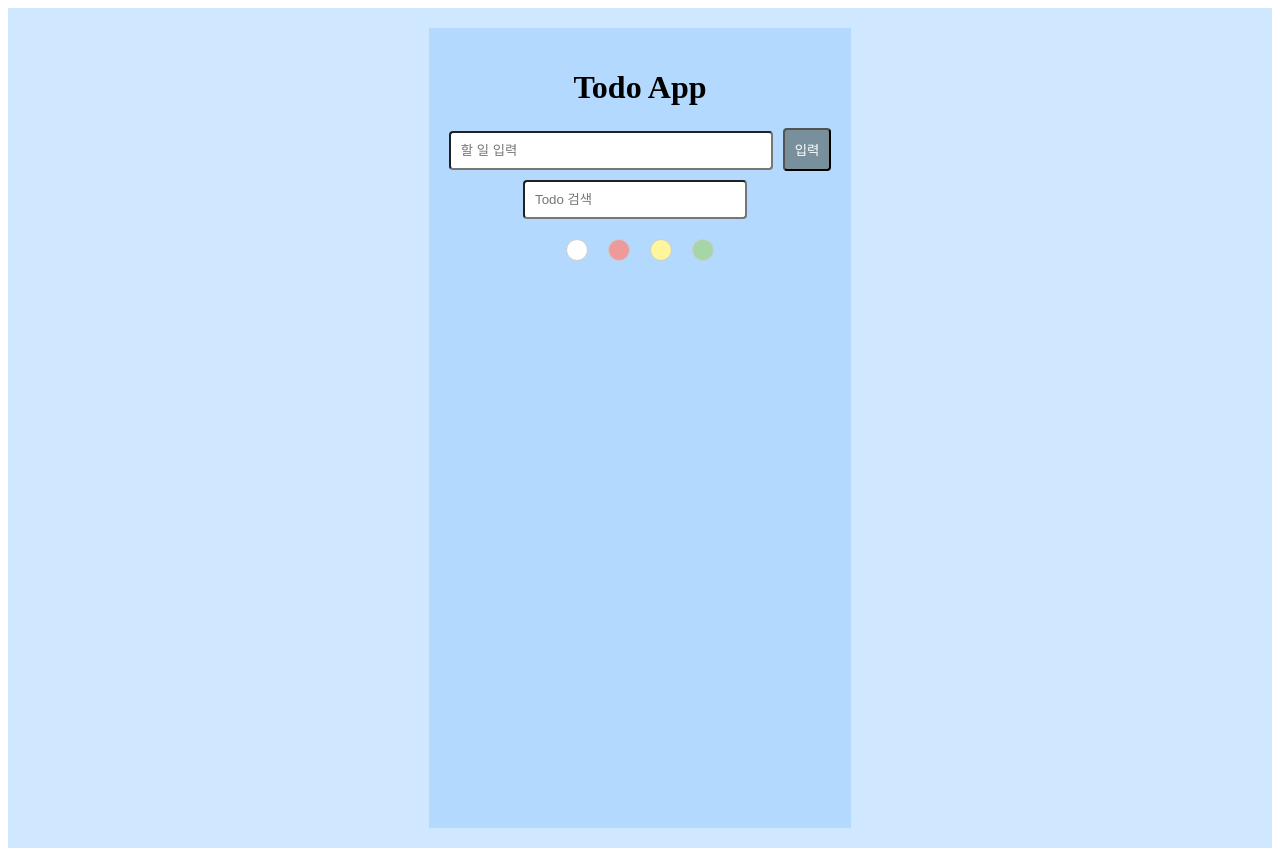
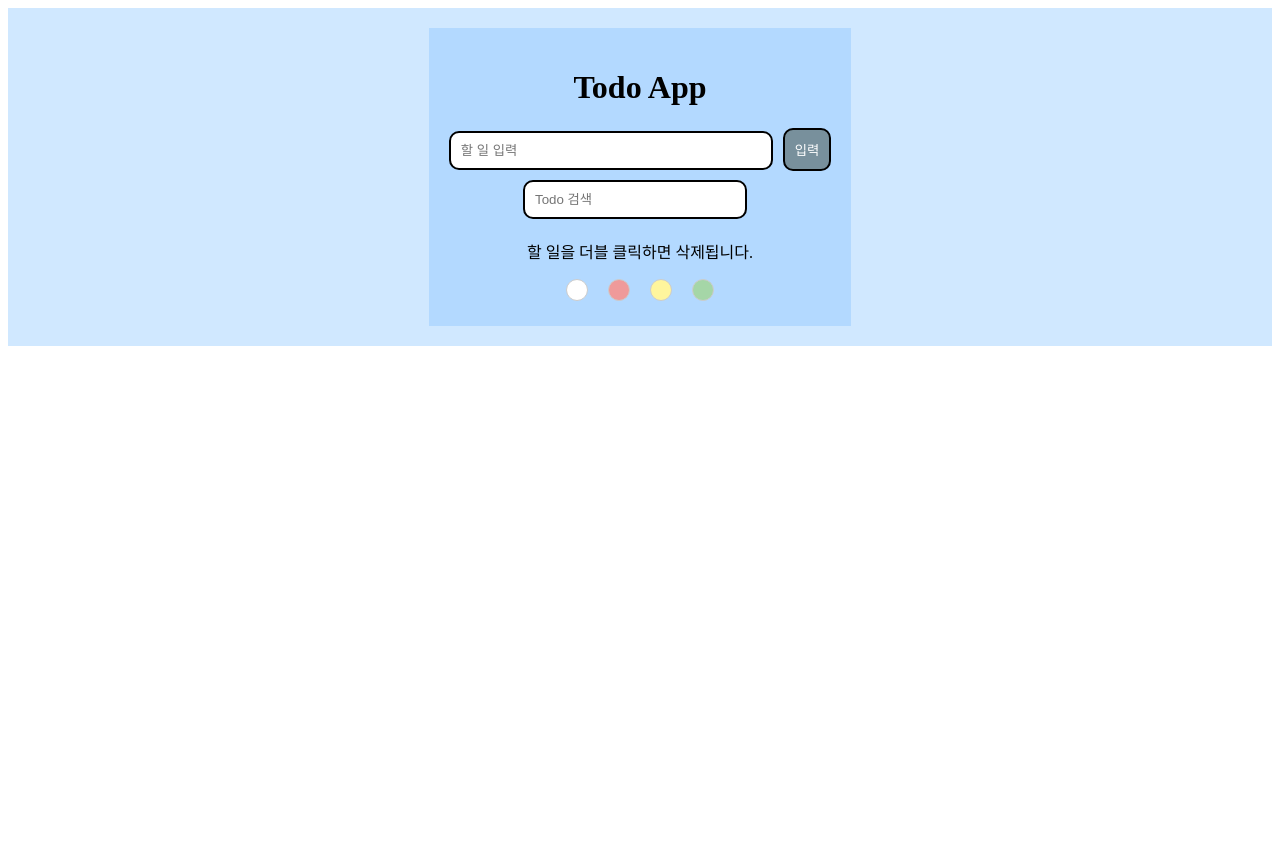
Before and after one commit to why-only-english/react_express_practice, a React (Vite) app in the folder front_end/react-tutorial/: page / in a window 1280 px wide. After the commit the page ends 800 px from the top, so only its background shows below. Built offline with nearby package versions, Linux system fonts and the light colour scheme.

Commit message:
Keep it high even when scrolling

```diff
--- a/front_end/react-tutorial/src/App.jsx
+++ b/front_end/react-tutorial/src/App.jsx
@@ -11,7 +11,7 @@ function App() {
         gap: '20px',
         padding: '20px',
         backgroundColor: '#d0e8ff',
-        height: '100vh',
+        // minHeight: '100vh',
       }}
     >
       {/* TodoApp 컴포넌트 */}
--- a/front_end/react-tutorial/src/components/TodoApp.jsx
+++ b/front_end/react-tutorial/src/components/TodoApp.jsx
@@ -1,4 +1,4 @@
-import { useState, useRef, useEffect } from 'react';
+import { useState, useEffect } from 'react';
 import TodoInput from './TodoInput'; // Todo 입력 부분을 별도 컴포넌트로 분리
 import TodoList from './TodoList'; // Todo 리스트 표시 컴포넌트
 import TodoColorbar from './TodoColorbar'; // 색상 선택바 컴포넌트
@@ -51,7 +51,7 @@ function TodoApp() {
     <div
       style={{
         textAlign: 'center',
-        height: '100vh',
+        height: 'auto',
         padding: '20px',
         backgroundColor: '#b3d9ff',
       }}
@@ -77,12 +77,17 @@ function TodoApp() {
             backgroundColor: '#ffffff',
             padding: '10px',
             width: '200px',
-            borderRadius: '4px',
+            borderRadius: '10px',
+            border: '2px solid',
+            borderColor: 'black',
             marginRight: '10px',
           }}
         />
       </div>
 
+      <div>
+        <p>할 일을 더블 클릭하면 삭제됩니다.</p>
+      </div>
       {/* 색상 선택바 컴포넌트 */}
       <TodoColorbar handleColorClick={handleColorClick} />
 
@@ -96,7 +101,7 @@ function TodoApp() {
             backgroundColor: '#ff6666',
             color: 'white',
             cursor: 'pointer',
-            borderRadius: '4px',
+            borderRadius: '10px',
           }}
         >
           Todo 목록으로 돌아가기
--- a/front_end/react-tutorial/src/components/TodoInput.jsx
+++ b/front_end/react-tutorial/src/components/TodoInput.jsx
@@ -31,7 +31,9 @@ function TodoInput({ addTodo, selectedColor, focusInput, setFocusInput }) {
           padding: '10px',
           width: '300px',
           marginBottom: '10px',
-          borderRadius: '4px',
+          borderRadius: '10px',
+          border: '2px solid',
+          borderColor: 'black',
         }}
         placeholder="할 일 입력"
       />
@@ -46,7 +48,9 @@ function TodoInput({ addTodo, selectedColor, focusInput, setFocusInput }) {
           backgroundColor: '#78909c',
           color: 'white',
           cursor: 'pointer',
-          borderRadius: '4px',
+          borderRadius: '10px',
+          border: '2px solid',
+          borderColor: 'black',
         }}
       >
         입력
--- a/front_end/react-tutorial/src/components/TodoItem.jsx
+++ b/front_end/react-tutorial/src/components/TodoItem.jsx
@@ -1,5 +1,5 @@
 function TodoItem({ todo, index, removeTodo, isSearching }) {
-  const handleClick = () => {
+  const handleDoubleClick = () => {
     if (!isSearching) {
       removeTodo(index); // 검색 중이 아닐 때만 삭제 가능
     }
@@ -7,7 +7,7 @@ function TodoItem({ todo, index, removeTodo, isSearching }) {
 
   return (
     <div
-      onClick={handleClick}
+      onDoubleClick={handleDoubleClick}
       style={{
         backgroundColor: todo.color || '#FFFFFF',
         padding: '10px',
```
